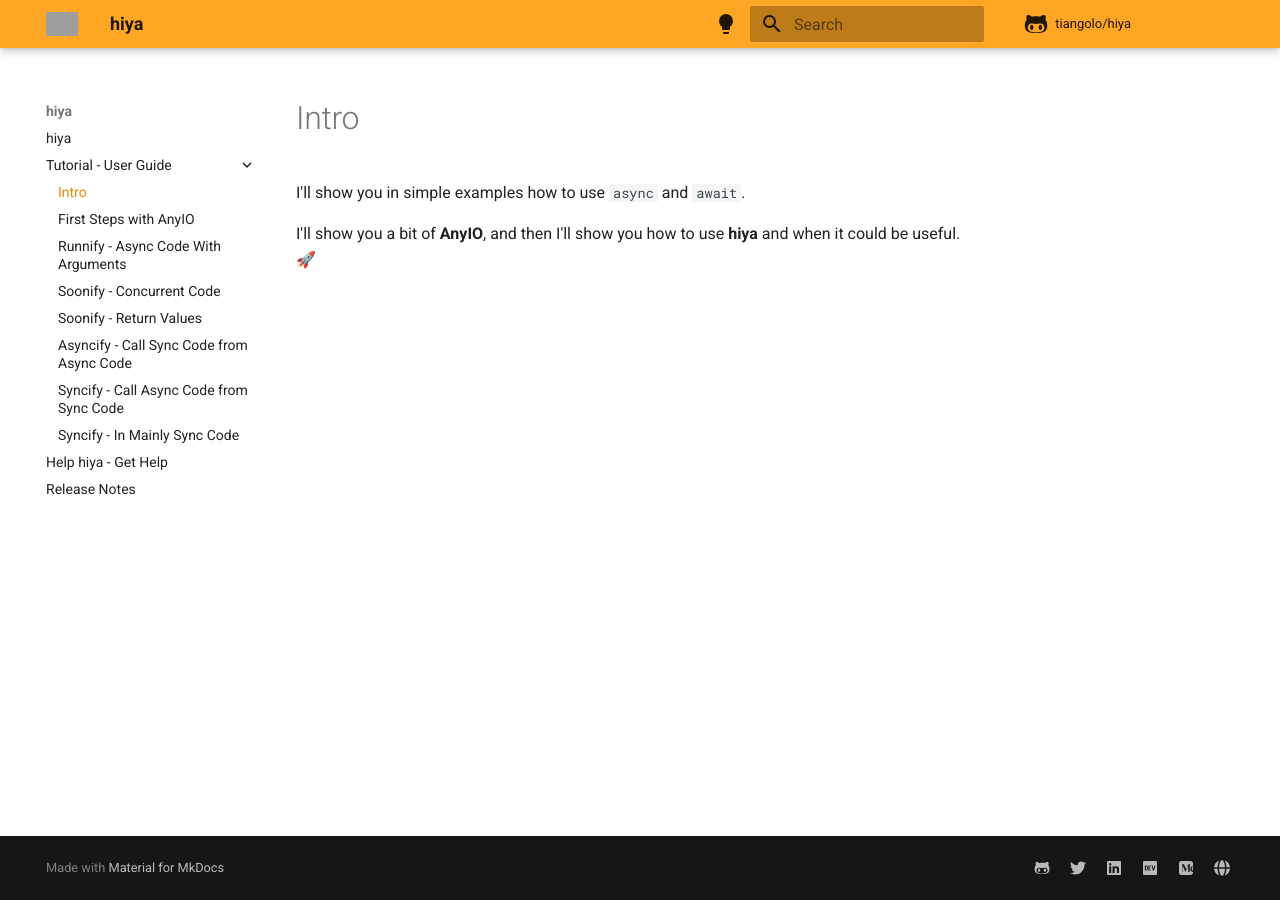
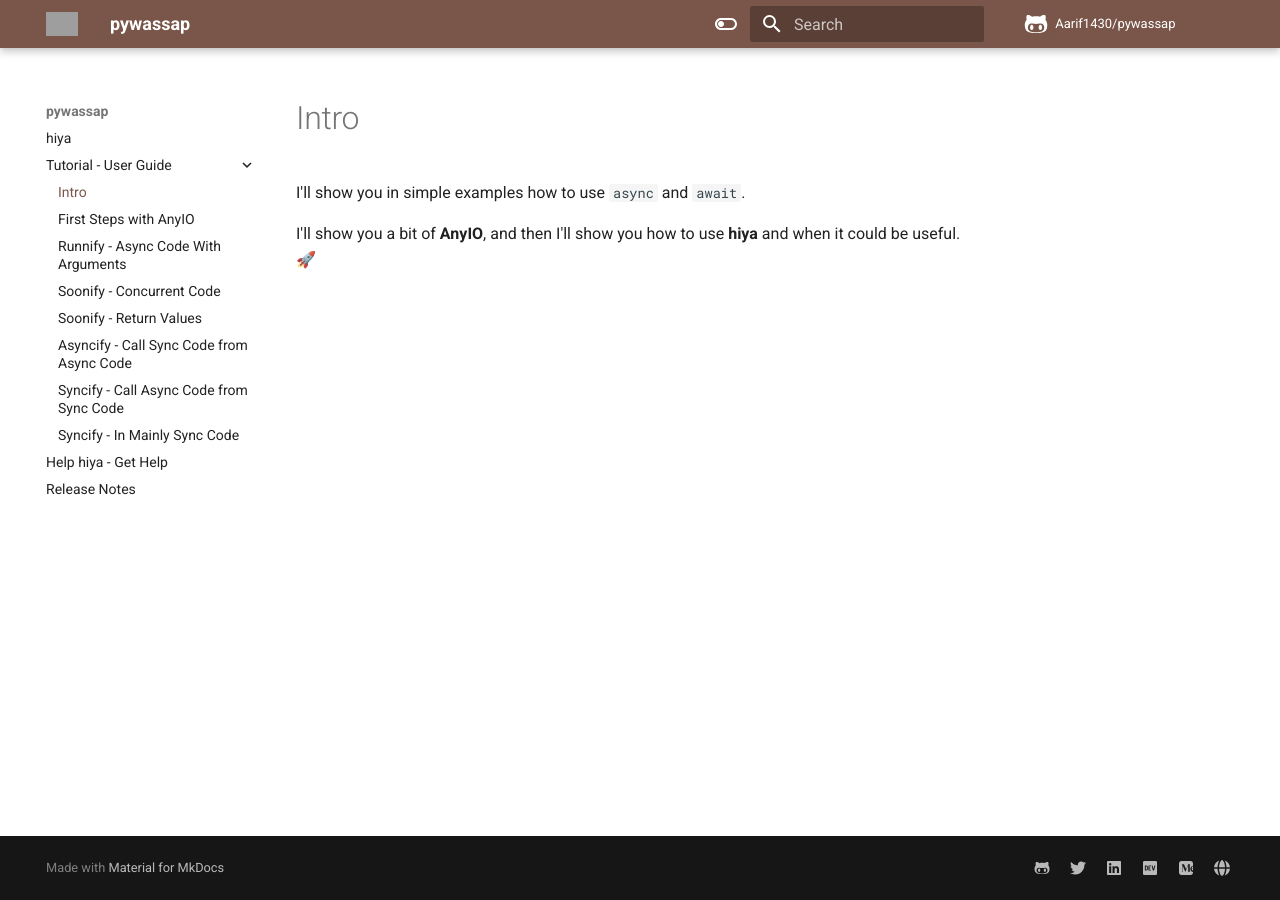
Before and after one commit to Aarif1430/pywassap, an MkDocs documentation site: the page built from docs/tutorial/index.md, in a window 1280 px wide. Built offline with MkDocs 1.6.1 and Material for MkDocs 9.7.7, drawn with Linux system fonts in a browser that asks for light colours; comment, search, counter and statistics services are not loaded; grey boxes are pictures that could not be loaded.

Commit message:
Fix docs

```diff
--- a/mkdocs.yml
+++ b/mkdocs.yml
@@ -1,20 +1,20 @@
-site_name: hiya
-site_description: hiya, async and await, focused on developer experience.
-site_url: https://hiya.tiangolo.com/
+site_name: pywassap
+site_description: A simple FastAPI wrapper for WhatsApp Web API.
+site_url: https://pywassap.netlify.app/
 theme:
   name: material
   palette:
     - scheme: default
-      primary: orange
+      primary: brown
       accent: indigo
       toggle:
-        icon: material/lightbulb
+        icon: material/toggle-switch-off-outline
         name: Switch to dark mode
     - scheme: slate
-      primary: orange
+      primary: brown
       accent: indigo
       toggle:
-        icon: material/lightbulb-outline
+        icon: material/toggle-switch
         name: Switch to light mode
   features:
     - search.suggest
@@ -25,8 +25,8 @@ theme:
   logo: img/icon-white.svg
   favicon: img/favicon.png
   language: en
-repo_name: tiangolo/hiya
-repo_url: https://github.com/tiangolo/hiya
+repo_name: Aarif1430/pywassap
+repo_url: https://github.com/Aarif1430/pywassap
 edit_uri: ""
 nav:
   - hiya: index.md
```
